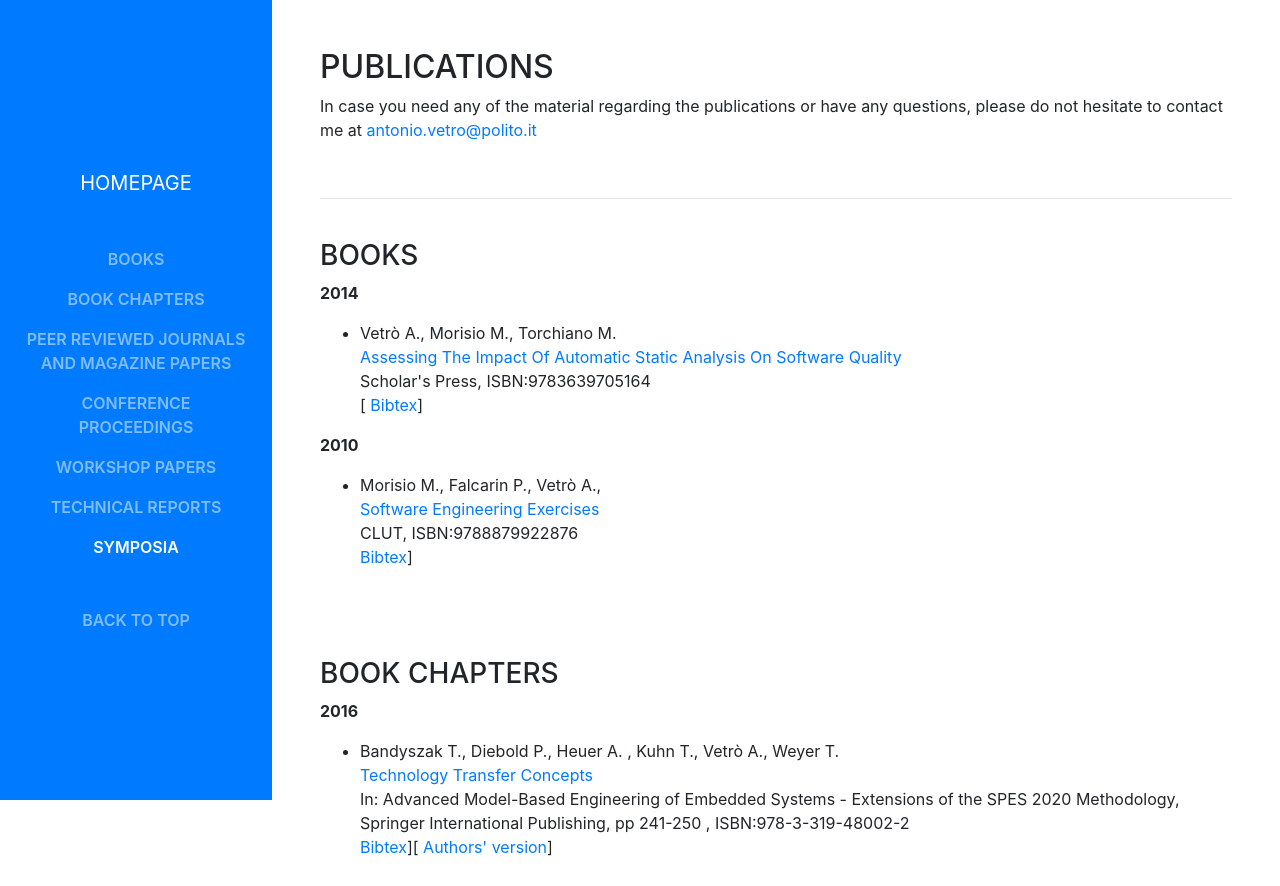
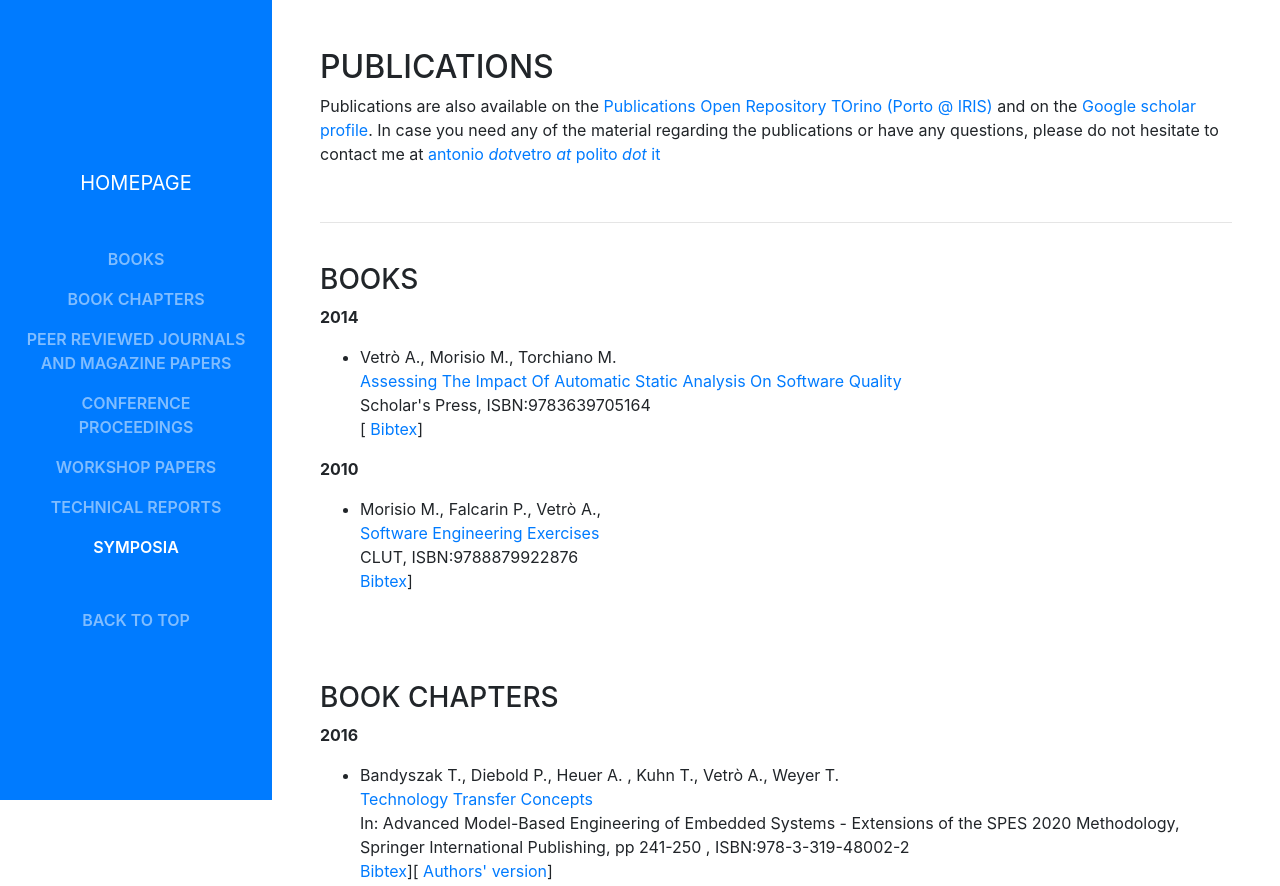
Before and after one commit to phisaz/antoniovetro, a website with bundled scripts: page publications.html in a window 1280 px wide. Shown: the top 886 px of the page. Built offline with nearby package versions, Linux system fonts and the light colour scheme; a web font is replaced by a local one.

Commit message:
Nuova versione paper beretta
Nuova versione paper beretta e aggiunta repository porto/iris e google scholar

```diff
--- a/publications.html
+++ b/publications.html
@@ -91,8 +91,8 @@
                 <!-- Publications begin -->
 
                 <h2>Publications</h2>
-                <p>In case you need any of the material regarding the publications or have any questions, please do not hesitate to contact me at
-                    <a href="mailto:antonio.vetro@polito.it">antonio.vetro@polito.it</a>
+                <p>Publications are also available on the <a href="https://iris.polito.it/browse?type=author&authority=rp12842&sort_by=2&order=DESC">Publications Open Repository TOrino (Porto @ IRIS) </a> and on the <a href="https://scholar.google.it/citations?hl=en&user=zSl1DjUAAAAJ&view_op=list_works&sortby=pubdate">Google scholar profile</a>.   In case you need any of the material regarding the publications or have any questions, please do not hesitate to contact me at
+                    <a href="mailto:antonio.vetro@polito.it">antonio <i>dot</i>vetro <i>at</i> polito <i>dot</i> it</a>
                 </p>
                 <br>
                 <hr>
```
Also changed, not shown: 2 other files.
